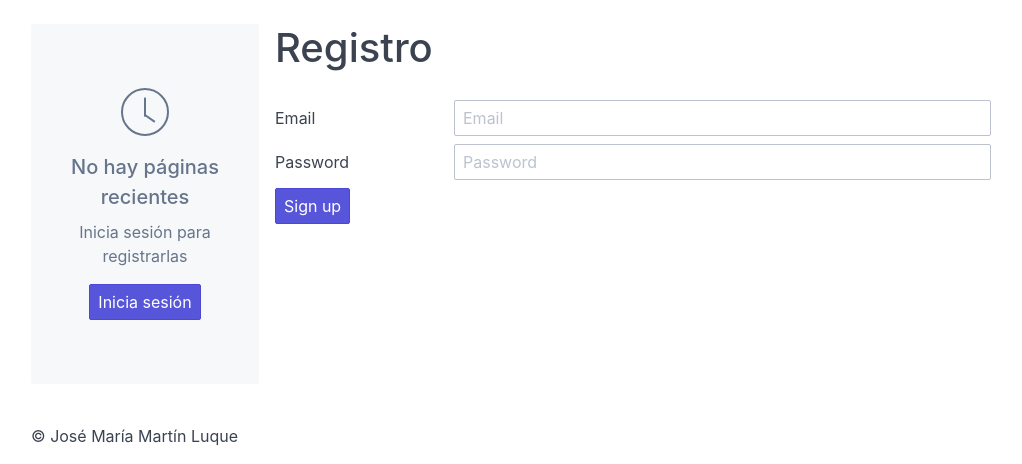
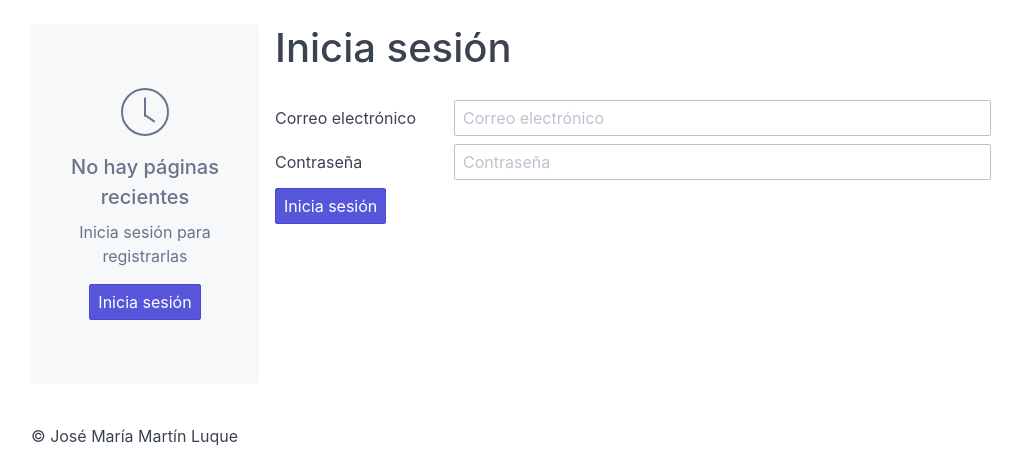
Before and after one commit to jmml97/dai-practicas, a Python web app: template flask/templates/login.html in a window 1280 px wide. Shown: the part 60-524 px from the top of the page, without its empty margins (129-1151 px from the left). Run offline with Jinja, Linux system fonts and the light colour scheme; the template is opened without the code that fills it, so the values that code supplies are empty.

Commit message:
Traducción

```diff
--- a/flask/templates/login.html
+++ b/flask/templates/login.html
@@ -1,29 +1,29 @@
 {% extends "layout.html" %}
 
 {% block content %}
-  <h1>Registro</h1>
+  <h1>Inicia sesión</h1>
   {% if error %}
   <h3>Error: {{ error }}</h3>
   {% endif %}
   <form class="form-horizontal" method="POST" action="/p3/login/">
     <div class="form-group">
       <div class="col-3 col-sm-12">
-        <label class="form-label" for="input-email">Email</label>
+        <label class="form-label" for="input-email">Correo electrónico</label>
       </div>
       <div class="col-9 col-sm-12">
-        <input class="form-input" type="email" id="input-email" placeholder="Email" name="email">
+        <input class="form-input" type="email" id="input-email" placeholder="Correo electrónico" name="email">
       </div>
       <br>
     </div>
     <div class="form-group">
       <div class="col-3 col-sm-12">
-        <label class="form-label" for="input-password">Password</label>
+        <label class="form-label" for="input-password">Contraseña</label>
       </div>
       <div class="col-9 col-sm-12">
-        <input class="form-input" type="password" id="input-password" placeholder="Password" name="password">
+        <input class="form-input" type="password" id="input-password" placeholder="Contraseña" name="password">
       </div>
     </div>
-    <button class="btn btn-primary">Sign up</button>
+    <button class="btn btn-primary">Inicia sesión</button>
     </div>
     <!-- form structure -->
   </form>
```
Also changed, not shown: flask/templates/signup.html (+5 -5 lines).
